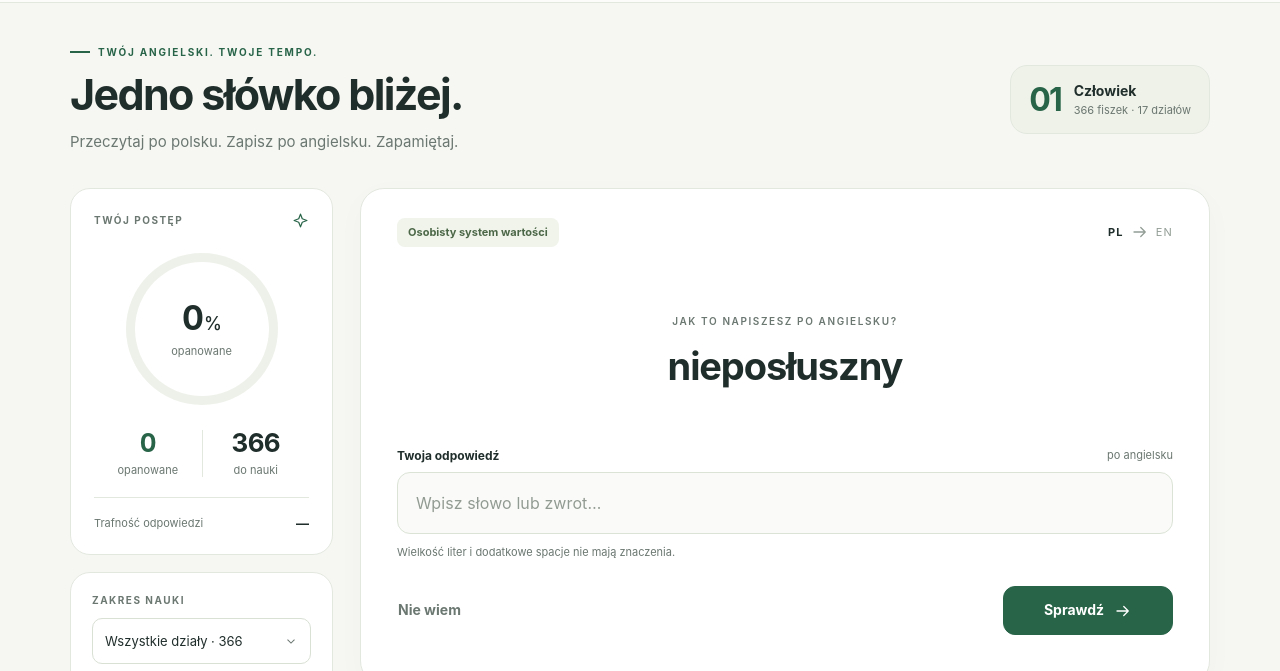
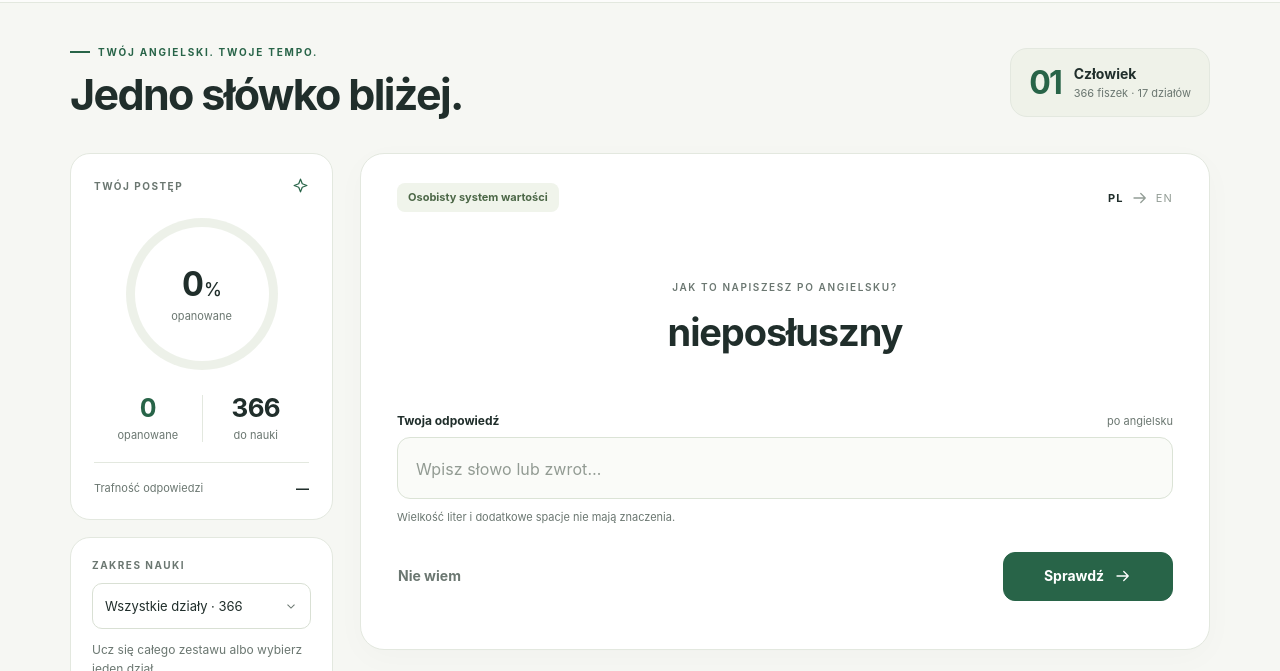
Before and after one commit to A6r6n6i6E/Fiszki, a website: page public/index.html in a window 1280 px wide. Shown: the part 88-759 px from the top of the page. Drawn offline with Linux system fonts and the light colour scheme.

Commit message:
Update index.html

```diff
--- a/public/index.html
+++ b/public/index.html
@@ -64,7 +64,6 @@
       <div>
         <div class="eyebrow"><span class="tiny-line"></span> TWÓJ ANGIELSKI. TWOJE TEMPO.</div>
         <h1 id="page-title">Jedno słówko bliżej.</h1>
-        <p class="page-subtitle">Przeczytaj po polsku. Zapisz po angielsku. Zapamiętaj.</p>
       </div>
       <div class="set-badge" aria-label="Zestaw 01: Człowiek">
         <span class="set-number">01</span><div><strong>Człowiek</strong><span id="set-size">Baza ze zdjęć</span></div>
```
